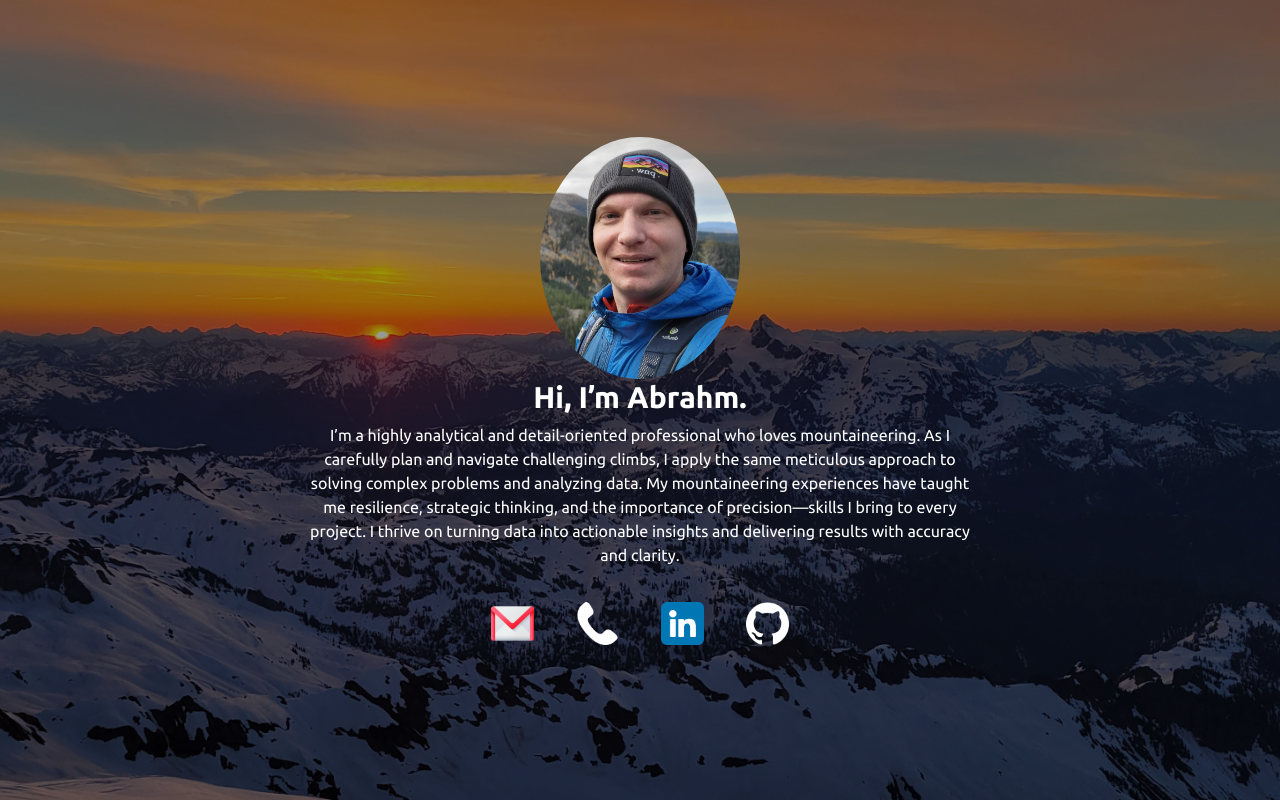
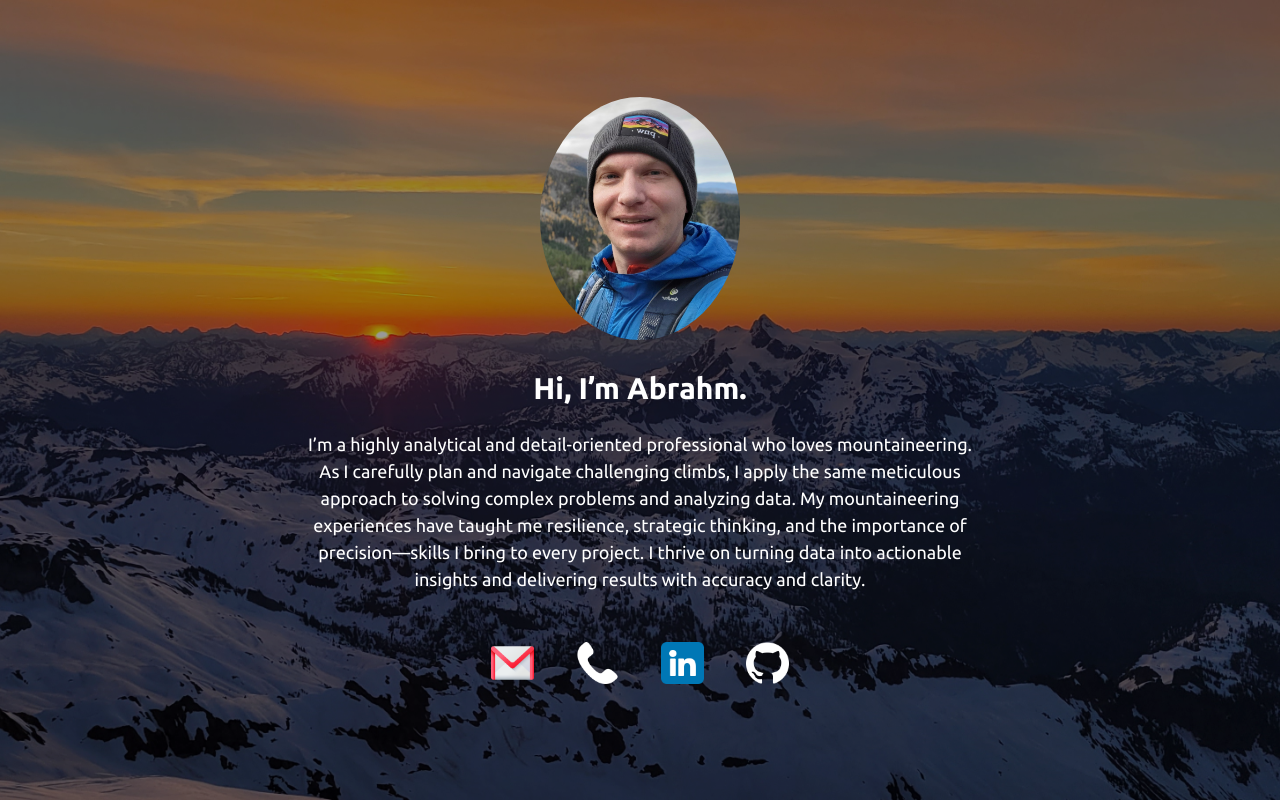
Before and after one commit to OneWaterboy/personalprofile, a React (Create React App) app: page / in a window 1280 px wide. Built offline with nearby package versions, Linux system fonts and the light colour scheme.

Commit message:
Added styling for new welcome layout

```diff
--- a/src/index.css
+++ b/src/index.css
@@ -18,6 +18,10 @@ body {
     sans-serif;
   -webkit-font-smoothing: antialiased;
   -moz-osx-font-smoothing: grayscale;
+}
+
+p {
+  margin: 0;
 }
 
 code {
@@ -56,6 +60,15 @@ div#welcomeText {
   padding: 20px 10px;
   color: #FFF;
   font-family: 'Ubuntu', sans-serif;
+}
+
+p.greeting-text {
+  margin-bottom: 30px;
+  font-size: 18px;
+}
+
+#welcomeText h1 {
+  margin-bottom: 25px;
 }
 
 div#welcomeText h1,
@@ -223,3 +236,7 @@ span#closePortfolio {
     font-size: 30px;
     font-weight: 700;
 }
+
+#welcomeImage {
+  margin: 0 0 30px;
+}
```
